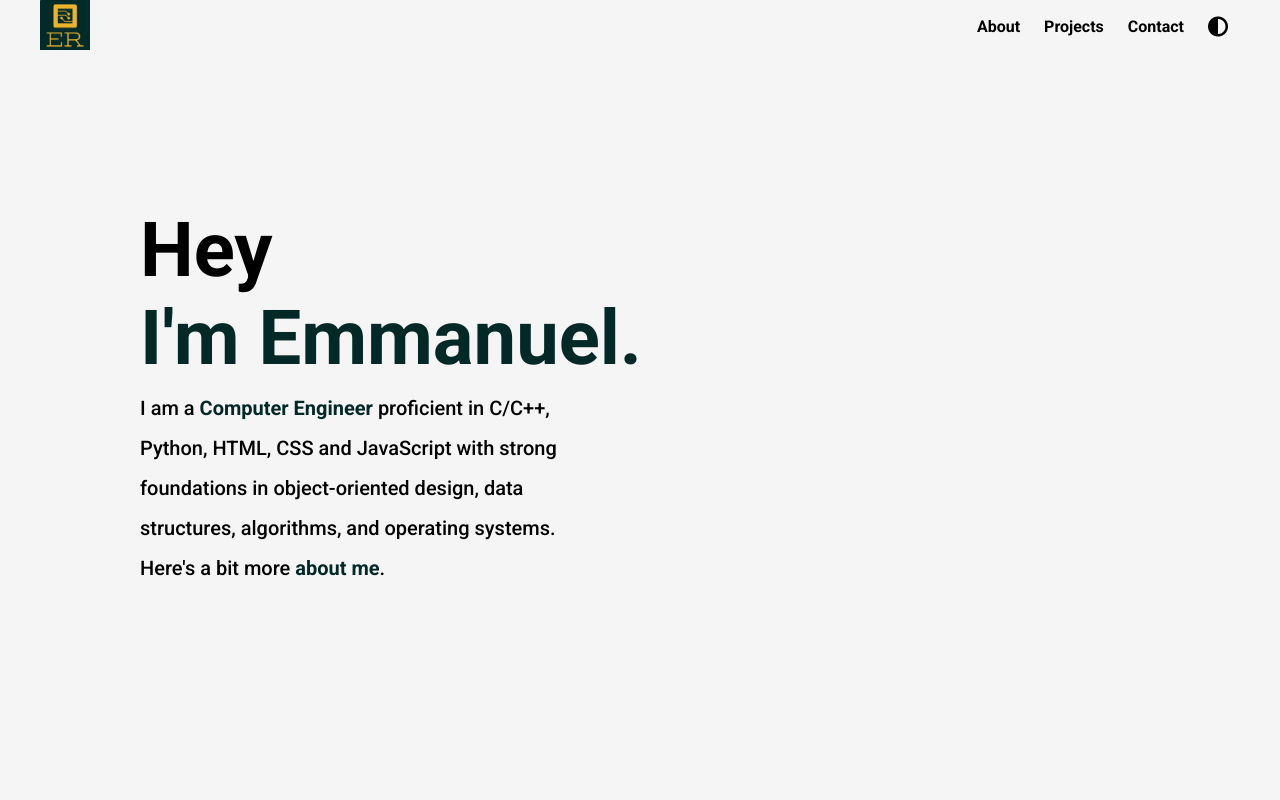
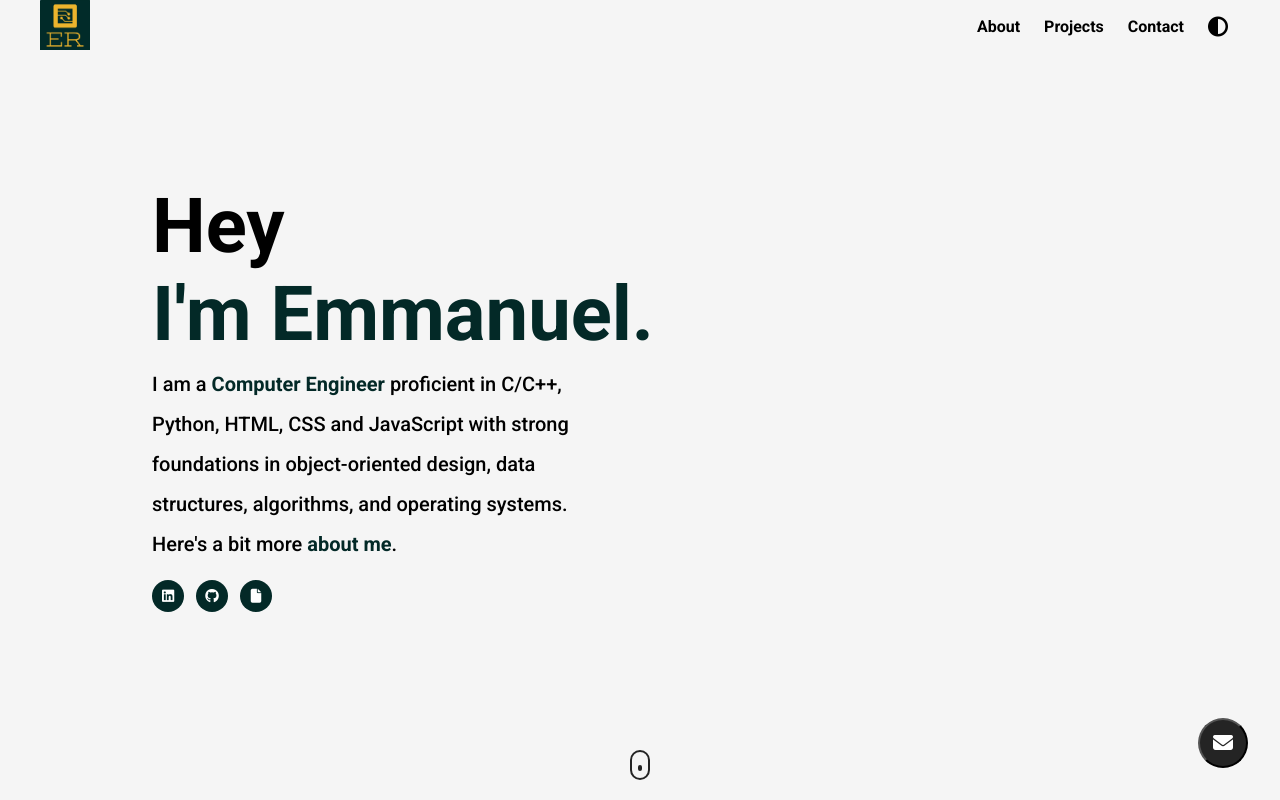
Before and after one commit to Emmanuelr52303/E-portfolio, a plain HTML site: page index.html in a window 1280 px wide. Drawn offline with Linux system fonts and the light colour scheme.

Commit message:
Code Update

```diff
--- a/index.html
+++ b/index.html
@@ -38,7 +38,7 @@
               >Contact</a
             >
           </li>
-          <li class="nav__link">
+          <li class="nav__link click">
             <a
               href="#"
               class="nav__link--anchor link__hover-effect link__hover-effect--black"
@@ -58,8 +58,27 @@
             <br>
             Here's a bit more <b class="text_green">about me</b>.
           </p>
+          <div class="header__links">
+            <a href="https://www.linkedin.com/in/emmanuelrodriguez52303/" target="_blank" class="header__link click">
+              <i class="fa-brands fa-linkedin"></i>
+            </a>
+            <a href="https://github.com/Emmanuelr52303" target="_blank" class="header__link click">
+              <i class="fa-brands fa-github"></i>
+            </a>
+            <a href="./assets/Emmanuel_Rodriguez-Resume2024.pdf" target="_blank" class="header__link click">
+              <i class="fa-solid fa-file"></i>
+            </a>
+          </div>
         </div>
       </header>
+      <button class="mail__btn click">
+        <i class="fa-solid fa-envelope"></i>
+      </button>
+      <a href="#projects" class="scroll">
+        <div class="scroll__icon click">
+
+        </div>
+      </a>
     </section>
   </body>
 </html>
--- a/style.css
+++ b/style.css
@@ -16,8 +16,16 @@ p {
     font-size: 16px;
 }
 
+a{
+    text-decoration: none;
+}
+
 li {
     list-style-type: none;
+}
+
+button {
+    cursor: pointer;
 }
 
 #personal-logo {
@@ -27,6 +35,19 @@ li {
 
 .text_green {
   color: #032927 !important;
+}
+
+.click {
+    transition: all 300ms ease;
+}
+
+.click:hover{
+    transform: scale(1.1);
+}
+
+
+.click:active {
+    transform: scale(0.8);
 }
 
 /*
@@ -53,6 +74,7 @@ LANDING PAGE
     margin-bottom: 12px;
     text-align: left;
     line-height: 1;
+    margin-left: 12px;
 }
 
 .header__para{
@@ -60,6 +82,78 @@ LANDING PAGE
     line-height: 2;
     max-width: 450px;
     font-weight: 500;
+    margin-left: 12px;
+}
+
+.header__links {
+    display: flex;
+    margin-top: 16px;
+    margin-left: 12px;
+}
+
+.header__link {
+    background-color: #032927;
+    color: white;
+    padding: 6px;
+    border-radius: 50%;
+    height: 32px;
+    width: 32px;
+    margin-right: 12px;
+    display: flex;
+    justify-content: center;
+    align-items: center;
+    font-size: 14px;
+}
+
+.mail__btn {
+    width: 50px;
+    height: 50px;
+    font-size: 20px;
+    border-radius: 50%;
+    background-color: #242424;
+    display: flex;
+    justify-content: center;
+    align-items: center;
+    color: white;
+    position: absolute;
+    bottom: 32px;
+    right: 32px;
+}
+
+.scroll {
+    position: absolute;
+    bottom: 20px;
+    left: 50%;
+    transform: translateX(-50%)
+}
+
+.scroll__icon {
+    width: 20px;
+    height: 30px;
+    border: 2px solid #242424;
+    border-radius: 24px;
+    display: flex;
+    justify-content: center;
+    align-items: center;
+}
+
+.scroll__icon:after {
+    content: "";
+    width: 4px;
+    height: 6px;
+    background-color: #242424;
+    border-radius: 2px;
+    animation: scroll 1000ms infinite alternate-reverse;
+}
+
+@keyframes scroll {
+    0% {
+        transform: translateY(3px);
+    }
+
+    100% {
+        transform: translateY(-3px)
+    }
 }
 
 /*
```
Also changed, not shown: 1 other file.
